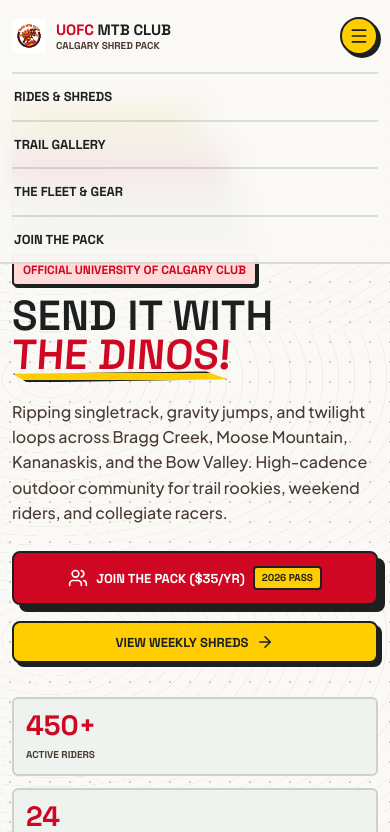
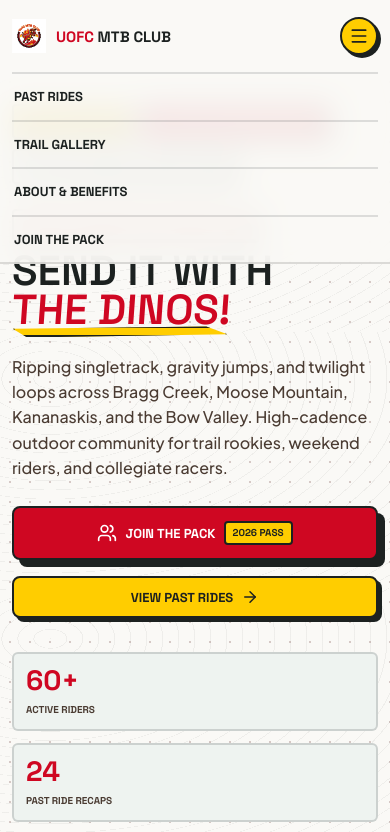
Before and after one commit to Aidanscf/uofc-mountain-bike-club, a Next.js app: page / in a window 390 px wide. Shown: the top 832 px of the page. Built offline with nearby package versions, Linux system fonts and the light colour scheme.

Commit message:
Update club content and join links

```diff
--- a/app/globals.css
+++ b/app/globals.css
@@ -120,6 +120,8 @@
 .brand-text {
   display: flex;
   flex-direction: column;
+  align-items: center;
+  justify-content: center;
   font-family: var(--font-space-grotesk), sans-serif;
   text-transform: uppercase;
   line-height: 1;
@@ -1138,6 +1140,227 @@
   stroke-width: 3;
 }
 
+.club-info-grid {
+  display: grid;
+  grid-template-columns: minmax(0, 1.45fr) minmax(290px, 0.55fr);
+  gap: 24px;
+  align-items: stretch;
+  margin-bottom: 24px;
+}
+
+.about-card,
+.fee-card,
+.benefit-card,
+.sponsor-panel {
+  border: 2.5px solid var(--ink);
+  border-radius: var(--radius);
+  background: var(--surface);
+  box-shadow: var(--shadow);
+}
+
+.about-card {
+  padding: 28px;
+  min-height: 250px;
+  background:
+    linear-gradient(135deg, rgba(255, 205, 0, 0.16), transparent 42%),
+    var(--surface);
+}
+
+.about-card h3,
+.sponsor-panel h3 {
+  margin-top: 18px;
+  font-size: clamp(25px, 3vw, 34px);
+  line-height: 1.05;
+}
+
+.about-card p,
+.fee-card p,
+.benefit-card p {
+  margin: 14px 0 0;
+  color: var(--loam);
+  line-height: 1.6;
+}
+
+.fee-card {
+  display: flex;
+  flex-direction: column;
+  justify-content: space-between;
+  gap: 14px;
+  padding: 24px;
+  background: var(--scarlet);
+  color: var(--white);
+  transform: rotate(1.5deg);
+}
+
+.fee-card > span {
+  width: max-content;
+  padding: 7px 9px;
+  border: 2px solid var(--ink);
+  border-radius: 4px;
+  background: var(--gold);
+  color: var(--ink);
+  box-shadow: 2px 2px 0 var(--ink);
+  font-family: var(--font-space-grotesk), sans-serif;
+  font-size: 11px;
+  font-weight: 700;
+  text-transform: uppercase;
+}
+
+.fee-card strong {
+  display: block;
+  color: var(--gold);
+  font-family: var(--font-space-grotesk), sans-serif;
+  font-size: clamp(64px, 8vw, 96px);
+  line-height: 0.85;
+}
+
+.fee-card p {
+  color: rgba(255, 255, 255, 0.9);
+}
+
+.fee-card .btn {
+  width: 100%;
+}
+
+.benefit-grid {
+  display: grid;
+  grid-template-columns: repeat(3, minmax(0, 1fr));
+  gap: 24px;
+  align-items: stretch;
+  margin-bottom: 24px;
+}
+
+.benefit-card {
+  padding: 24px;
+  min-height: 296px;
+  transition: transform 220ms ease, box-shadow 220ms ease;
+}
+
+.benefit-card:nth-child(1) {
+  transform: rotate(-1deg);
+}
+
+.benefit-card:nth-child(3) {
+  transform: rotate(1deg);
+}
+
+.benefit-card:hover {
+  transform: rotate(0deg) translateY(-5px);
+  box-shadow: var(--shadow-big);
+}
+
+.benefit-card.featured {
+  background: var(--gold);
+  box-shadow: var(--shadow-big);
+}
+
+.benefit-head {
+  display: flex;
+  align-items: flex-start;
+  justify-content: space-between;
+  gap: 12px;
+  margin-bottom: 14px;
+}
+
+.benefit-head h3 {
+  font-size: 22px;
+  line-height: 1.1;
+}
+
+.benefit-head span {
+  min-width: max-content;
+  padding: 6px 8px;
+  border: 2px solid var(--ink);
+  border-radius: 4px;
+  background: var(--scarlet);
+  color: var(--white);
+  box-shadow: 2px 2px 0 var(--ink);
+  font-family: var(--font-space-grotesk), sans-serif;
+  font-size: 10px;
+  font-weight: 700;
+  text-transform: uppercase;
+}
+
+.benefit-card.featured .benefit-head span {
+  background: var(--surface);
+  color: var(--scarlet);
+}
+
+.benefit-card ul {
+  display: grid;
+  gap: 11px;
+  padding: 0;
+  margin: 20px 0 0;
+  list-style: none;
+}
+
+.benefit-card li {
+  display: flex;
+  gap: 8px;
+  color: var(--ink);
+  font-size: 14px;
+}
+
+.benefit-card li svg {
+  flex: 0 0 auto;
+  color: var(--scarlet);
+  stroke-width: 3;
+}
+
+.sponsor-panel {
+  display: flex;
+  align-items: center;
+  justify-content: space-between;
+  gap: 24px;
+  padding: 24px;
+  background: var(--surface);
+}
+
+.sponsor-panel h3 {
+  max-width: 560px;
+  margin-top: 14px;
+}
+
+.club-sponsor-grid {
+  display: grid;
+  grid-template-columns: repeat(2, minmax(160px, 1fr));
+  gap: 11px;
+  min-width: 360px;
+}
+
+.club-sponsor-grid span {
+  display: inline-flex;
+  align-items: center;
+  justify-content: center;
+  min-height: 48px;
+  border: 2px solid var(--ink);
+  border-radius: 4px;
+  background: var(--gold);
+  box-shadow: 3px 3px 0 var(--ink);
+  font-family: var(--font-space-grotesk), sans-serif;
+  font-size: 13px;
+  font-weight: 700;
+  text-align: center;
+  text-transform: uppercase;
+  transition: transform 160ms ease, box-shadow 160ms ease;
+}
+
+.club-sponsor-grid span:nth-child(even) {
+  background: var(--surface-mid);
+  transform: rotate(1deg);
+}
+
+.club-sponsor-grid span:nth-child(3) {
+  background: var(--scarlet);
+  color: var(--white);
+  transform: rotate(-1deg);
+}
+
+.club-sponsor-grid span:hover {
+  transform: translate(1px, 1px) rotate(0deg);
+  box-shadow: 2px 2px 0 var(--ink);
+}
+
 .signup-panel {
   padding: 26px;
 }
@@ -1583,8 +1806,27 @@
 
   .stats-grid,
   .gallery-grid,
-  .tier-grid {
+  .tier-grid,
+  .benefit-grid {
     grid-template-columns: repeat(2, minmax(0, 1fr));
+  }
+
+  .club-info-grid {
+    grid-template-columns: 1fr;
+  }
+
+  .fee-card {
+    transform: none;
+  }
+
+  .sponsor-panel {
+    align-items: flex-start;
+    flex-direction: column;
+  }
+
+  .club-sponsor-grid {
+    width: 100%;
+    min-width: 0;
   }
 
   .section-heading,
@@ -1678,7 +1920,12 @@
   .stats-grid,
   .gallery-grid,
   .tier-grid,
+  .benefit-grid,
   .signup-form {
+    grid-template-columns: 1fr;
+  }
+
+  .club-sponsor-grid {
     grid-template-columns: 1fr;
   }
 
--- a/app/layout.tsx
+++ b/app/layout.tsx
@@ -26,7 +26,7 @@
   return {
     title: "UofC Mountain Bike Club",
     description:
-      "Animated University of Calgary Mountain Bike Club site for rides, trail gallery, membership, and weekly shreds across Calgary and the Rockies.",
+      "Animated University of Calgary Mountain Bike Club site for past rides, trail gallery, benefits, sponsors, and $10 membership details.",
     metadataBase: new URL(origin),
     icons: {
       icon: "/favicon.jpg",
@@ -35,7 +35,7 @@
     openGraph: {
       title: "UofC Mountain Bike Club",
       description:
-        "Join the Calgary Shred Pack for weekly rides, clinics, shuttles, and Rocky Mountain trail days.",
+        "Join the Rocky Mountain based UofC MTB club for rides, clinics, sponsors, benefits, and trail community.",
       type: "website",
       images: [
         {
@@ -50,7 +50,7 @@
       card: "summary_large_image",
       title: "UofC Mountain Bike Club",
       description:
-        "Weekly UCalgary MTB rides, clinics, shuttles, and trail community across Calgary and the Rockies.",
+        "Past rides, club benefits, sponsors, and $10 membership details for UCalgary MTB.",
       images: [imageUrl],
     },
   };
--- a/app/page.tsx
+++ b/app/page.tsx
@@ -3,7 +3,6 @@
 import {
   ArrowRight,
   Bike,
-  CalendarDays,
   Check,
   ChevronDown,
   CircleUserRound,
@@ -23,18 +22,20 @@
   Users,
   X,
 } from "lucide-react";
-import { FormEvent, useEffect, useMemo, useState } from "react";
+import { useEffect, useMemo, useState } from "react";
+
+const joinUrl = "https://linktr.ee/uofc_mtb";
 
 const navItems = [
-  { label: "Rides & Shreds", href: "#schedule" },
+  { label: "Past Rides", href: "#schedule" },
   { label: "Trail Gallery", href: "#gallery" },
-  { label: "The Fleet & Gear", href: "#membership" },
+  { label: "About & Benefits", href: "#membership" },
   { label: "Join The Pack", href: "#signup-form" },
 ];
 
 const stats = [
-  { value: "450+", label: "Active Riders" },
-  { value: "24", label: "Group Shreds / Yr" },
+  { value: "60+", label: "Active Riders" },
+  { value: "24", label: "Past Ride Recaps" },
   { value: "3", label: "Bike Clinics" },
   { value: "#1", label: "Legendary Mascot", featured: true },
 ];
@@ -42,73 +43,73 @@
 const rides = [
   {
     id: "twilight",
-    day: "Wednesday Twilight",
-    time: "6:00 PM",
+    day: "Fall 2025",
+    time: "Twilight",
     title: "Bragg Creek Twilight Laps & Bragging Rights",
     body:
-      "Fast, flowy singletrack along Ranger Summit and Strange Brew followed by trailhead burritos. Headlights required for final descents.",
+      "Fast, flowy singletrack along Ranger Summit and Strange Brew followed by trailhead burritos and sunset photos from the lot.",
     level: "Blue Square / Intermediate",
     tone: "gold",
     icon: Bike,
     lead: "Sarah \"Crank\" M.",
     metricA: "Elevation gain: +420m",
     metricB: "Distance: 16.4 km",
-    action: "Instant RSVP (18/25)",
-    confirmed: "RSVP Confirmed",
+    action: "View Recap",
+    confirmed: "Recap Opened",
     className: "ride-card-wide tilt-left",
     path: "M0 38 Q 40 38, 70 20 T 140 10 T 210 28 T 260 5 L 300 35",
   },
   {
     id: "clinic",
-    day: "Thursday",
-    time: "6:30 PM",
+    day: "Winter 2026",
+    time: "Clinic Night",
     title: "Campus Wrench & Tubeless Clinic",
     body:
-      "Learn derailleur indexing, brake bleeding, and tubeless plugging at the UCalgary Kinesiology B outdoor shop.",
+      "Members learned derailleur indexing, brake bleeding, tubeless plugging, and trailside fixes at the UCalgary Outdoor Centre shop.",
     level: "Free for members",
     tone: "neutral",
     icon: Hammer,
     lead: "Outdoor Centre Shop",
     metricA: "Capacity: 15 spots max",
     metricB: "Loaner stands ready",
-    action: "Reserve Spot",
-    confirmed: "Spot Reserved",
+    action: "View Recap",
+    confirmed: "Recap Opened",
     className: "ride-card-small tilt-right",
     path: "M0 32 Q 60 10, 115 22 T 210 16 T 300 28",
   },
   {
     id: "moose",
-    day: "Saturday",
-    time: "8:30 AM",
+    day: "Summer 2025",
+    time: "Shuttle Day",
     title: "Moose Mountain Downhill Gravity Shuttle",
     body:
-      "Full-face helmets, knee pads, and send-it attitude mandatory. Shuttles run Moose Mountain road for Jean-Guy, Toothless, and T-Rex laps.",
+      "A full day of Moose Mountain shuttle laps with full-face helmets, knee pads, Jean-Guy, Toothless, and T-Rex descents.",
     level: "Double Black Diamond",
     tone: "red",
     icon: Truck,
     lead: "Dave & Tyler",
     metricA: "Vertical drop: -1,850m",
     metricB: "Run count: 5 laps",
-    action: "Grab Shuttle Seat",
-    confirmed: "Waitlist Joined",
+    action: "View Recap",
+    confirmed: "Recap Opened",
     className: "tilt-right-soft",
     path: "M0 8 Q 45 35, 88 18 T 172 8 T 250 24 T 300 6",
   },
   {
     id: "coffee",
-    day: "Sunday",
-    time: "10:00 AM",
+    day: "Spring 2026",
+    time: "Coffee Ride",
     title: "Canmore Nordic Centre Coffee & Flow",
     body:
-      "Relaxed pace, zero drops left behind. Smooth berms, vista photo stops, and post-ride espresso in downtown Canmore.",
+      "A beginner-friendly Canmore Nordic loop with smooth berms, mountain vista photo stops, and post-ride espresso downtown.",
     level: "Green Circle / Beginner Friendly",
     tone: "gold",
     icon: Coffee,
     lead: "Maya K.",
     metricA: "Elevation: +180m",
     metricB: "Distance: 11.2 km",
-    action: "Instant RSVP (12/30)",
-    confirmed: "RSVP Confirmed",
+    action: "View Recap",
+    confirmed: "Recap Opened",
     className: "tilt-left-soft",
     path: "M0 25 Q 75 15, 150 18 T 300 20",
   },
@@ -154,50 +155,32 @@
   },
 ];
 
-const tiers = [
+const benefits = [
   {
-    id: "cruiser",
-    name: "Campus Cruiser",
-    badge: "Entry",
-    price: "$25",
-    description: "Ideal for campus commuters and casual weekend singletrack riders.",
-    features: [
-      "Weekend social trail rides",
-      "Club vinyl sticker pack",
-      "10% off service at Bow Cycle",
-    ],
-    action: "Select Cruiser",
+    title: "Ride Community",
+    badge: "No Drop",
+    description:
+      "Meet riders across campus, find trail partners, and plug into casual group rides without needing to know anyone first.",
+    points: ["Beginner-friendly loops", "Intermediate trail crews", "Discord ride planning"],
   },
   {
-    id: "shredder",
-    name: "Alpine Shredder",
-    badge: "Most Popular",
-    price: "$45",
+    title: "Skills & Wrench Nights",
+    badge: "Learn",
     description:
-      "The sweet spot: exclusive UCalgary MTB tech jersey, free shuttles, and event entries.",
-    features: [
-      "Official UCalgary MTB club custom jersey",
-      "2 free Moose Mtn shuttle passes",
-      "Unlimited Wrench Night tool access",
-      "Tailgate BBQ hospitality",
-    ],
-    action: "Get Alpine Shredder",
+      "Build confidence on the bike and in the shop with clinics covering trail technique, tubeless repairs, brakes, and drivetrain basics.",
+    points: ["Campus repair nights", "Trailside repair practice", "Coaching from experienced members"],
     featured: true,
   },
   {
-    id: "racer",
-    name: "Enduro Racer",
-    badge: "Race Team",
-    price: "$70",
-    description: "For competitive racers chasing Alberta Cup and collegiate downhill points.",
-    features: [
-      "Collegiate race team license affiliation",
-      "Custom race number plate and speed suit discount",
-      "Weekly high-performance skills coaching",
-    ],
-    action: "Select Enduro Racer",
+    title: "Deals & Trail Days",
+    badge: "Perks",
+    description:
+      "Membership helps support club logistics, sponsor discounts, trail stewardship, and access to shared knowledge about local riding zones.",
+    points: ["Sponsor discounts", "Trail build opportunities", "Gear and route advice"],
   },
 ];
+
+const sponsors = ["Bow Cycle", "Ridley's Cycle", "The Bike Shop", "UCalgary Outdoor Centre"];
 
 const questions = [
   {
@@ -222,10 +205,8 @@
 export default function Home() {
   const [mobileMenuOpen, setMobileMenuOpen] = useState(false);
   const [activeFilter, setActiveFilter] = useState("All Shreds");
-  const [selectedTier, setSelectedTier] = useState("shredder");
   const [rideStates, setRideStates] = useState<Record<string, boolean>>({});
   const [openQuestion, setOpenQuestion] = useState(0);
-  const [formSent, setFormSent] = useState(false);
   const [activeSection, setActiveSection] = useState("#schedule");
 
   useEffect(() => {
@@ -274,16 +255,6 @@
     return gallery.filter((item) => item.category === activeFilter);
   }, [activeFilter]);
 
-  function selectTier(tier: string) {
-    setSelectedTier(tier);
-    document.getElementById("signup-form")?.scrollIntoView({ behavior: "smooth", block: "center" });
-  }
-
-  function submitForm(event: FormEvent<HTMLFormElement>) {
-    event.preventDefault();
-    setFormSent(true);
-  }
-
   return (
     <>
       <header className="site-header">
@@ -294,13 +265,12 @@
               <span>
                 <strong>UofC</strong> MTB Club
               </span>
-              <small>Calgary Shred Pack</small>
             </span>
           </a>
 
           <span className="established-badge">
-            <Sparkles size={15} />
-            Est. 1994 / YYC
+            <ShieldCheck size={15} />
+            SU Certified
           </span>
 
           <nav className="desktop-nav" aria-label="Primary navigation">
@@ -320,7 +290,7 @@
               <span className="live-dot" />
               <span>Moose Mtn: Primed</span>
             </div>
-            <a className="btn btn-primary compact" href="#signup-form">
+            <a className="btn btn-primary compact" href={joinUrl} target="_blank" rel="noreferrer">
               <Users size={17} />
               Join Club
             </a>
@@ -353,12 +323,12 @@
             <div className="hero-copy" data-reveal>
               <div className="badge-row">
                 <span className="sticker sticker-gold">
-                  <Flag size={15} />
-                  Est. 1994 / SU Certified
+                  <ShieldCheck size={15} />
+                  SU Certified
                 </span>
                 <span className="sticker sticker-red">
                   <Mountain size={15} />
-                  Rocky Mtn Certified Shred
+                  Rocky Mountain Based
                 </span>
                 <span className="sticker sticker-muted">
                   <ShieldCheck size={15} />
@@ -378,13 +348,13 @@
               </p>
 
               <div className="hero-actions">
-                <a className="btn btn-primary btn-large" href="#signup-form">
+                <a className="btn btn-primary btn-large" href={joinUrl} target="_blank" rel="noreferrer">
                   <Users size={20} />
-                  Join The Pack ($35/Yr)
+                  Join The Pack
                   <span>2026 Pass</span>
                 </a>
                 <a className="btn btn-secondary" href="#schedule">
-                  View Weekly Shreds
+                  View Past Rides
                   <ArrowRight size={18} />
                 </a>
               </div>
@@ -440,18 +410,18 @@
               <div>
                 <span className="section-kicker">
                   <Map size={14} />
-                  Singletrack Agenda
+                  Ride Scrapbook
                 </span>
-                <h2 id="schedule-title">Rides & Weekly Shreds</h2>
+                <h2 id="schedule-title">Past Rides</h2>
                 <p>
-                  From relaxed recovery river spins to rowdy double-black downhill drops.
-                  Pick your pace, RSVP, and meet at the MacEwan trailhead van or the trail lot.
+                  A look back at club rides, clinics, and trail days from Bragg Creek,
+                  Moose Mountain, Canmore, and campus wrench nights.
                 </p>
               </div>
               <div className="segmented" aria-label="Ride filters">
-                <button type="button">All Levels</button>
+                <button type="button">All Recaps</button>
                 <button type="button" className="selected">
-                  This Week (4)
+                  Recent Highlights
                 </button>
               </div>
             </div>
@@ -563,34 +533,56 @@
         <section className="section membership-section diagonal-band" id="membership" aria-labelledby="membership-title">
           <div className="container">
             <div className="center-heading" data-reveal>
-              <span className="section-kicker red">Season Membership 2026</span>
-              <h2 id="membership-title">Pick Your Pack Tier</h2>
+              <span className="section-kicker red">Club Membership / $10</span>
+              <h2 id="membership-title">About The Club & Member Benefits</h2>
               <p>
-                Every membership funds trail maintenance volunteer days with Bragg Creek
-                Trails and gets you rides, shuttle access, and local bike shop discounts.
+                UofC MTB is a student-led mountain bike community for riders who want
+                trail friends, skill progression, local route knowledge, and a reason to
+                get out into the Rockies.
               </p>
             </div>
 
-            <div className="tier-grid">
-              {tiers.map((tier, index) => (
+            <div className="club-info-grid" data-reveal>
+              <article className="about-card">
+                <span className="section-kicker gold">What We Are About</span>
+                <h3>Ride More, Learn More, Build The Local Trail Scene</h3>
+                <p>
+                  The club brings together UCalgary students and community riders for
+                  mountain bike rides, maintenance nights, trail stewardship, sponsor
+                  perks, and low-pressure ways to meet people who love dirt, bikes, and
+                  weekends outside.
+                </p>
+              </article>
+              <article className="fee-card" id="signup-form">
+                <span>Membership Fee</span>
+                <strong>$10</strong>
+                <p>
+                  One simple club fee for the season. Join through Linktree to get current
+                  sign-up details, club channels, and ride announcements.
+                </p>
+                <a className="btn btn-gold" href={joinUrl} target="_blank" rel="noreferrer">
+                  Join Through Linktree
+                  <ArrowRight size={18} />
+                </a>
+              </article>
+            </div>
+
+            <div className="benefit-grid">
+              {benefits.map((benefit, index) => (
                 <article
-                  className={`tier-card ${tier.featured ? "featured" : ""}`}
-                  key={tier.id}
+                  className={`benefit-card ${benefit.featured ? "featured" : ""}`}
+                  key={benefit.title}
                   data-reveal
                   style={{ transitionDelay: `${index * 100}ms` }}
                 >
                   <div>
-                    <div className="tier-head">
-                      <h3>{tier.name}</h3>
-                      <span>{tier.badge}</span>
+                    <div className="benefit-head">
+                      <h3>{benefit.title}</h3>
+                      <span>{benefit.badge}</span>
                     </div>
-                    <div className="tier-price">
-                      <strong>{tier.price}</strong>
-                      <span>/ Season</span>
-                    </div>
-                    <p>{tier.description}</p>
+                    <p>{benefit.description}</p>
                     <ul>
-                      {tier.features.map((feature) => (
+                      {benefit.points.map((feature) => (
                         <li key={feature}>
                           <Check size={16} />
                           {feature}
@@ -598,66 +590,20 @@
                       ))}
                     </ul>
                   </div>
-                  <button
-                    className={tier.featured ? "btn btn-gold" : "btn btn-ghost"}
-                    type="button"
-                    onClick={() => selectTier(tier.id)}
-                  >
-                    {tier.action}
-                  </button>
                 </article>
               ))}
             </div>
 
-            <div className="signup-panel" id="signup-form" data-reveal>
-              <div className="signup-head">
-                <div>
-                  <span>Fast-track roster enrollment</span>
-                  <h3>Claim Your Jersey & Rider Badge</h3>
-                </div>
-                <p>
-                  <ShieldCheck size={16} />
-                  UCalgary students, alumni, and community welcome
-                </p>
+            <div className="sponsor-panel" data-reveal>
+              <div>
+                <span className="section-kicker gold">Club Sponsors</span>
+                <h3>Backed By Calgary Bike Shops & Campus Outdoor Support</h3>
               </div>
-
-              {formSent ? (
-                <div className="success-message" role="status">
-                  <Check size={24} />
-                  <div>
-                    <strong>Welcome to the pack.</strong>
-                    <span>Orientation ride details and Discord access are queued for your inbox.</span>
-                  </div>
-                </div>
-              ) : (
-                <form className="signup-form" onSubmit={submitForm}>
-                  <label>
-                    <span>UCalgary Email or Student ID</span>
-                    <input type="email" required placeholder="dino.rider@ucalgary.ca" />
-                  </label>
-                  <label>
-                    <span>Skill / Trail Comfort</span>
-                    <select defaultValue="blue">
-                      <option value="green">Green: beginner, gravel, flow</option>
-                      <option value="blue">Blue: intermediate singletrack</option>
-                      <option value="black">Black: technical roots</option>
-                      <option value="double-black">Double black: downhill drops</option>
-                    </select>
-                  </label>
-                  <label>
-                    <span>Membership Plan</span>
-                    <select value={selectedTier} onChange={(event) => setSelectedTier(event.target.value)}>
-                      <option value="cruiser">Campus Cruiser ($25)</option>
-                      <option value="shredder">Alpine Shredder ($45)</option>
-                      <option value="racer">Enduro Racer ($70)</option>
-                    </select>
-                  </label>
-                  <button className="btn btn-primary" type="submit">
-                    Send It
-                    <ArrowRight size={18} />
-                  </button>
-                </form>
-              )}
+              <div className="club-sponsor-grid">
+                {sponsors.map((sponsor) => (
+                  <span key={sponsor}>{sponsor}</span>
+                ))}
+              </div>
             </div>
           </div>
         </section>
@@ -728,7 +674,7 @@
             <h3>Rockies Stewardship</h3>
             <div className="footer-note">
               <Mountain size={18} />
-              <span>450+ volunteer hours committed each season to Bragg Creek trail repair.</span>
+              <span>Trail stewardship and volunteer days help keep Bragg Creek singletrack ride-ready.</span>
             </div>
           </div>
 
```
